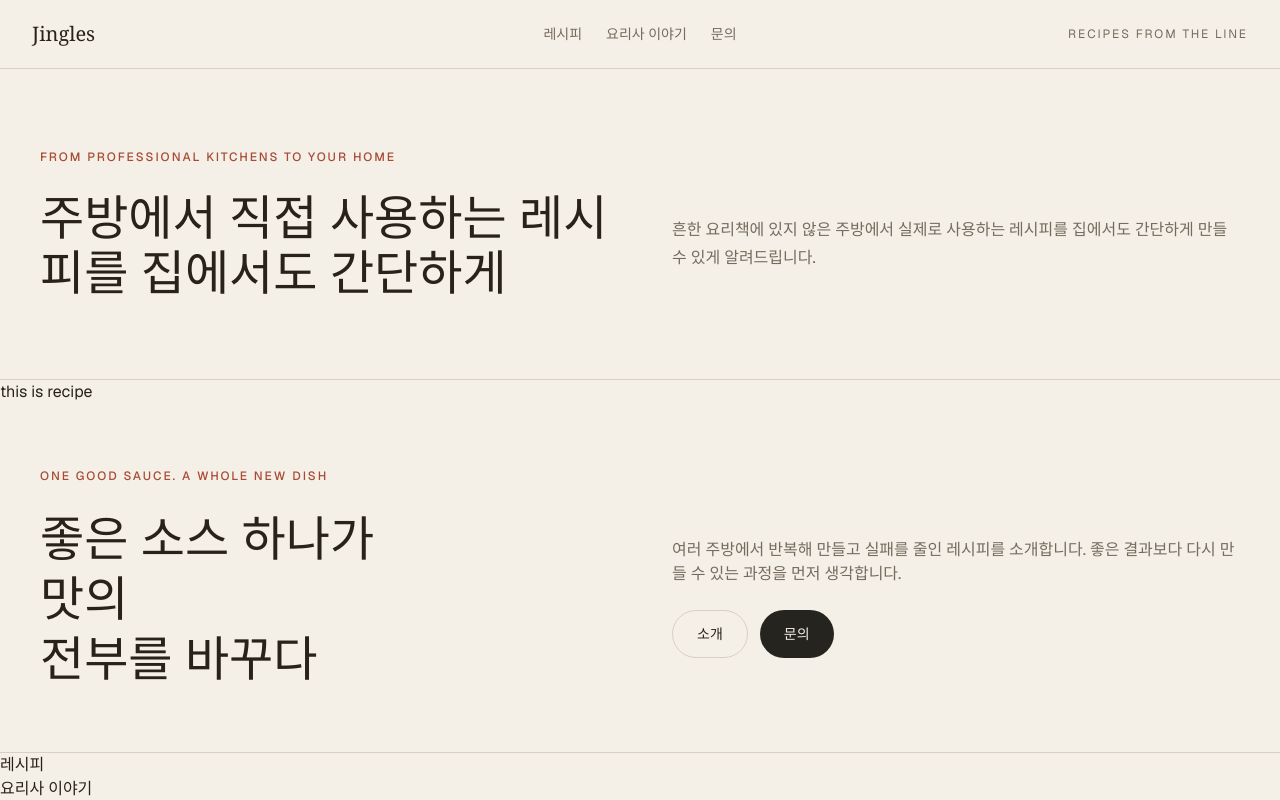
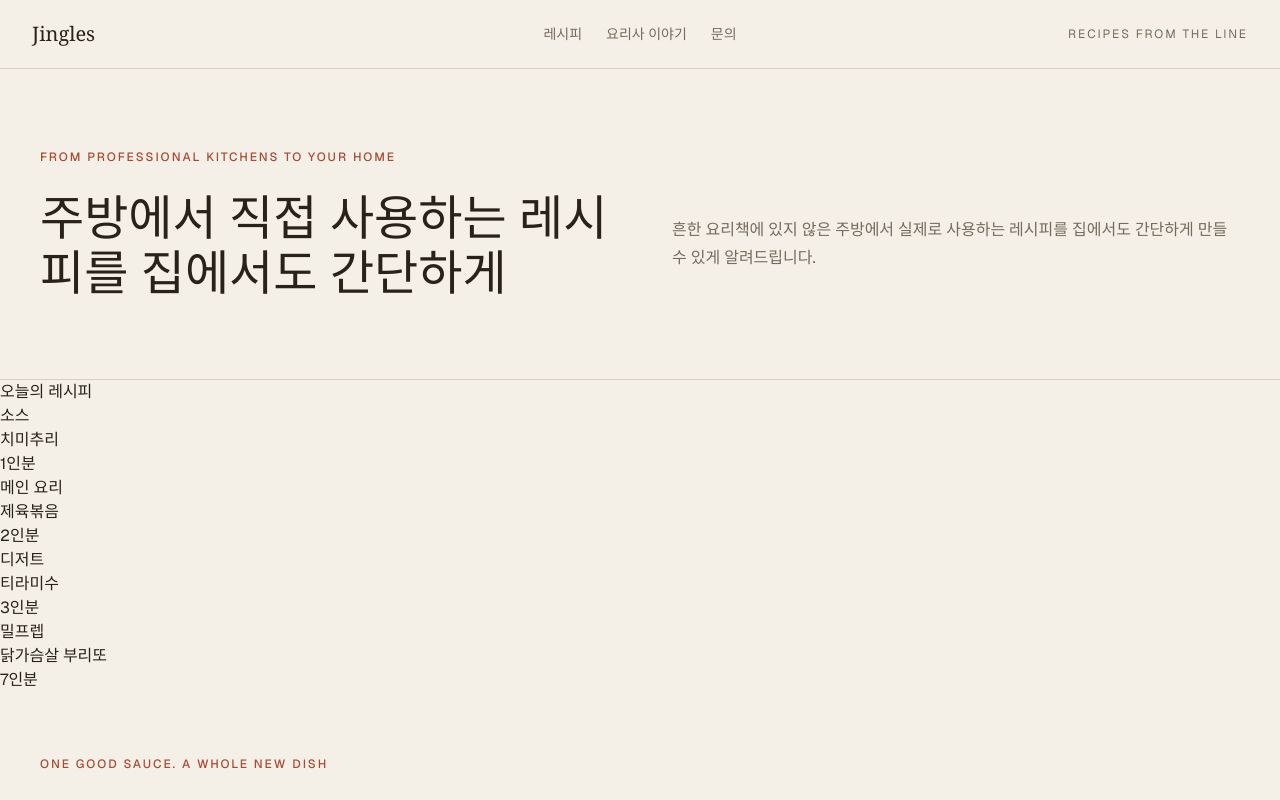
Before and after one commit to jkang95/recipe-website, a Next.js app: page / in a window 1280 px wide. Shown: the top 800 px of the page. Built offline with nearby package versions, Linux system fonts and the light colour scheme.

Commit message:
랜딩페이지에서 샘플 레시피 카드 만들기

```diff
--- a/app/components/home/recipe-section.tsx
+++ b/app/components/home/recipe-section.tsx
@@ -1,5 +1,70 @@
+type RecipeCategory = "소스" | "메인 요리" | "디저트" | "밀프렙";
+
+type Recipe = {
+    id: number;
+    name: string;
+    category: RecipeCategory;
+    serving: number;
+}
+
+type RecipeCardProps = {
+    recipe : Recipe
+};
+
+const sampleRecipes: Recipe[] = [
+    {
+        id: 1,
+        name: "치미추리",
+        category: "소스",
+        serving: 1
+    },
+    {
+        id: 2,
+        name: "제육볶음",
+        category: "메인 요리",
+        serving: 2
+    },
+    {
+        id: 3,
+        name: "티라미수",
+        category: "디저트",
+        serving: 3
+    },
+    {
+        id: 4,
+        name: "닭가슴살 부리또",
+        category: "밀프렙",
+        serving: 7
+    }
+];
+
+function RecipeCard(props: RecipeCardProps) {
+    const {category, name, serving} = props.recipe;
+  return (
+    <article>
+        <div>
+        </div>
+        <p>{category}</p>
+        <h3>{name}</h3>
+        <p>{serving}인분</p>
+    </article>
+  );
+}
+
+
 export default function RecipeSection() {
     return (
-        <h2>this is recipe</h2>
+        <section id="recipes" aria-labelledby="recipes-heading">
+            <div>
+                <h2 id="recipes-heading">오늘의 레시피</h2>
+                <ul>
+                    {sampleRecipes.map(recipe =>
+                    <li key={recipe.id}>
+                        <RecipeCard recipe = {recipe} />
+                    </li>
+                    )}
+                </ul>
+            </div>
+        </section>
     );
 }
```
